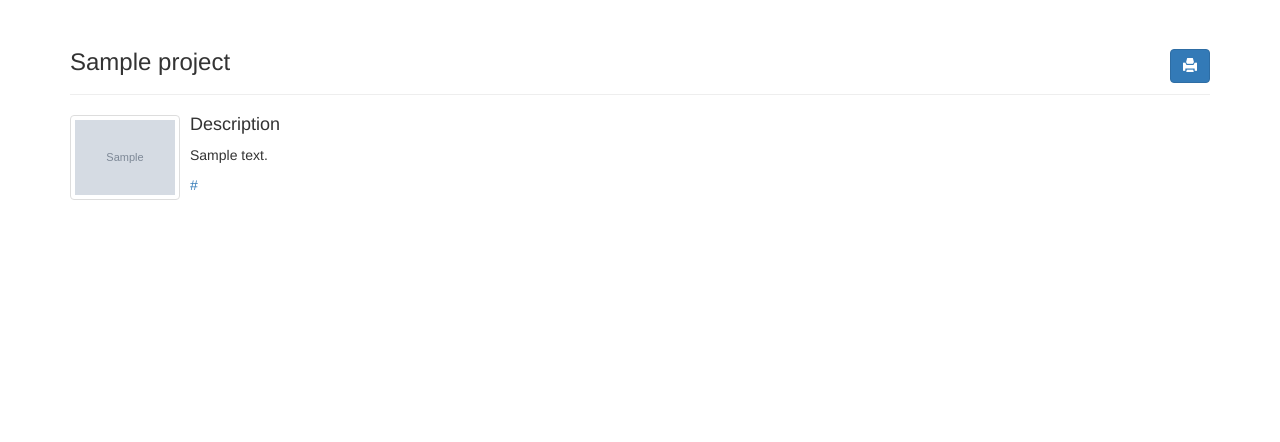
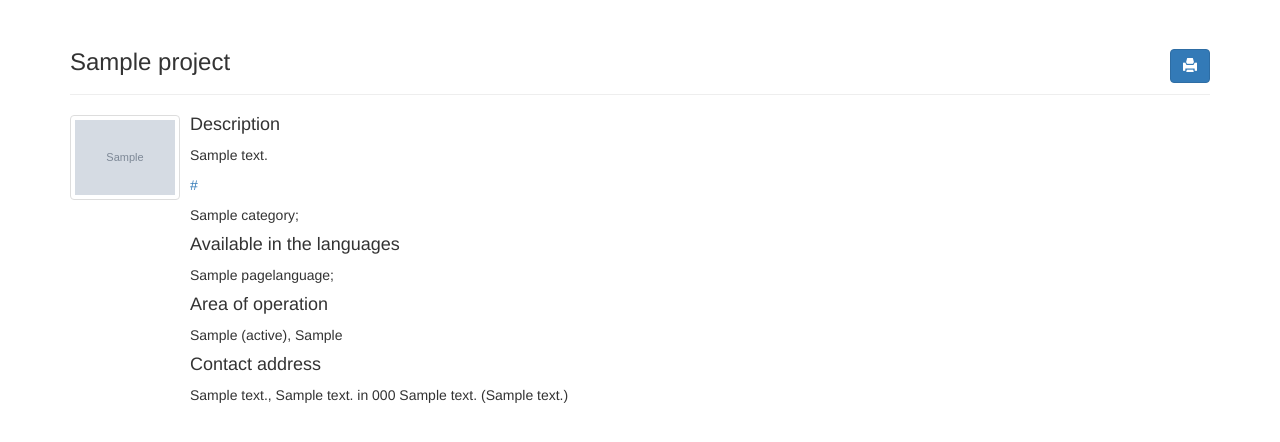
Before and after one commit to metacollect-org/Meta-search, a Django app: page /mainApp/1/ in a window 1280 px wide. Shown: the part 51-493 px from the top of the page. Run offline with Django 3.2, Linux system fonts and the light colour scheme; tables that the repository leaves empty hold one stand-in row (values such as "Sample post"); grey boxes marked "Sample" are stand-in pictures; some libraries are stand-ins or nearby versions.

Commit message:
several changes in index and detail page, including category filtering and map visualization of the contact address; also added translations; removed the ajax in-place search

```diff
--- a/metaSearch/mainApp/models.py
+++ b/metaSearch/mainApp/models.py
@@ -1,6 +1,8 @@
 from django.db import models
 from django.conf import settings
 from django.utils import timezone
+from django.utils import translation
+from django.utils.translation import ugettext_lazy as _
 
 STATUS = (
     (0, 'Inactive'),
@@ -125,10 +127,35 @@ class Project(models.Model):
     def __str__(self):
         return self.title
 
-    def get_description(self, lang_code):
+    def has_full_contact(self):
+        return (self.contact_address_housenr != '' and self.contact_address_street != '' and (self.contact_address_city != '' or self.contact_address_zip != ''))
+
+    def get_description(self):
+        lang_code = translation.get_language()
         if not getattr(self, 'description_'+lang_code):
-            return getattr(self, 'description_de')
+            if getattr(self, 'description_de'):
+                return getattr(self, 'description_de')
+            elif getattr(self, 'description_en'):
+                return getattr(self, 'description_en')
+            else:
+                return _('No description available')
         return getattr(self, 'description_'+lang_code)
+
+    def get_page_languages(self):
+        if not self.languages.all():
+            return _('Translations are not known')
+        output = ''
+        for lang in self.languages.all():
+            output += lang.name + '; '
+        return output
+
+    def get_categories(self):
+        if not self.categories.all():
+            return _('Belongs to no categories')
+        output = ''
+        for cat in self.categories.all():
+            output += cat.name + '; '
+        return output
 
     def is_online(self):
         return self.status==1
--- a/metaSearch/mainApp/static/mainApp/js/ajax.js
+++ b/metaSearch/mainApp/static/mainApp/js/ajax.js
@@ -1,5 +1,5 @@
 $(function(){
-
+/*
     $('#search').keyup(function() {
 
         $.ajax({
@@ -13,7 +13,7 @@ $(function(){
         });
 
     });
-
+*/
 });
 
 function searchSuccess(data, textStatus, jqXHR)
--- a/metaSearch/mainApp/templates/mainApp/base.html
+++ b/metaSearch/mainApp/templates/mainApp/base.html
@@ -14,7 +14,6 @@
   <script type="text/javascript" src="{% static 'mainApp/js/jquery-2.1.4.min.js' %}"></script>
   <script type="text/javascript" src="{% static 'mainApp/js/bootstrap.min.js' %}"></script>
   <script type="text/javascript" src="{% static 'mainApp/js/ajax.js' %}"></script>
-
 
   <title>{% block title %}Metabrain{% endblock %}</title>
 </head>
@@ -48,15 +47,15 @@
         {% if LANGUAGE_CODE|language_bidi %}
         <ul class="nav navbar-nav navbar-left">
           <li><a href="{% url 'new' %}">{% trans "Register" %}</a></li>
-          <li><a href="#contact">FAQ</a></li>
-          <li><a href="#contact">Contact</a></li>
-          <li><a href="#about">About</a></li>
+          <li><a href="#contact">{% trans "FAQ" %}</a></li>
+          <li><a href="#contact">{% trans "Contact" %}</a></li>
+          <li><a href="#about">{% trans "About" %}</a></li>
         </ul>
         {% else %}
         <ul class="nav navbar-nav navbar-right">
-          <li><a href="#about">About</a></li>
-          <li><a href="#contact">Contact</a></li>
-          <li><a href="#contact">FAQ</a></li>
+          <li><a href="#about">{% trans "About" %}</a></li>
+          <li><a href="#contact">{% trans "Contact" %}</a></li>
+          <li><a href="#contact">{% trans "FAQ" %}</a></li>
           <li><a href="{% url 'new' %}">{% trans "Register" %}</a></li>
         </ul>
         {% endif %}
--- a/metaSearch/mainApp/templates/mainApp/detail.html
+++ b/metaSearch/mainApp/templates/mainApp/detail.html
@@ -1,6 +1,8 @@
 {% extends "mainApp/base.html" %}
+{% load i18n %}
 
 {% block content %}
+{% load staticfiles %}
 <div class="page-header">
   <script>
   document.write("<button " +
@@ -18,9 +20,99 @@
       </a>
     </div>
     <div class="media-body">
-      <h4 class="media-heading">Description</h4>
+      <h4 class="media-heading">{% trans "Description" %}</h4>
       <p>{{ desc|linebreaks }}</p>
       <p><a href="{{ project.url }}">{{project.url}}</a></p>
+      <p>{{ project.get_categories }}</p>
+      <h4>{% trans "Available in the languages" %}</h4>
+      <p>{{ project.get_page_languages }}</p>
+      <h4>{% trans "Area of operation" %}</h4>
+      <p>{{ project.area_city }} ({{ project.area_state }}), {{ project.area_country }}</p>
+      <h4>{% trans "Contact address" %}</h4>
+      {% if project.has_full_contact %}
+        <p>{{ project.contact_address_street }}, {{project.contact_address_housenr}} in {{project.contact_address_zip}} {{project.contact_address_city}} ({{project.contact_address_country}})</p>
+        <div id="basicMap" class="map"></div>
+        <link rel="stylesheet" href="http://openlayers.org/en/v3.13.0/css/ol.css" type="text/css">
+        <script src="http://openlayers.org/en/v3.13.0/build/ol.js"></script>
+        <script>
+          lonlat = [];
+          $(function () {
+            $.ajax({
+              dataType: "json",
+              url: "http://nominatim.openstreetmap.org/search",
+              type: "GET",
+              mimeType: "json",
+              data: {
+                format: "json",
+                street: "{{project.contact_address_housenr}} {{project.contact_address_street}}",
+                city: "{{project.contact_address_city}}",
+                addressdetails: "1",
+                limit: "1"
+              },
+              success: function(data,textStatus, jqXHR) {
+                lonlat[0] = parseFloat(data[0].lon);
+                lonlat[1] = parseFloat(data[0].lat);
+                showMap();
+              }
+            });
+          });
+
+          function showMap() {
+            var iconFeature = new ol.Feature({
+              geometry: new ol.geom.Point(ol.proj.transform(lonlat, 'EPSG:4326', 'EPSG:900913')),
+              name: '{{project.title}}',
+            });
+
+            //create the style
+            var iconStyle = new ol.style.Style({
+              image: new ol.style.Icon(/** @type {olx.style.IconOptions} */ ({
+                anchor: [0.5, 46],
+                anchorXUnits: 'fraction',
+                anchorYUnits: 'pixels',
+                //opacity: 0.75,
+                //src: 'http://openlayers.org/en/v3.9.0/examples/data/icon.png'
+                src: "{% static 'mainApp/fonts/flag.png' %}"
+              }))
+            });
+
+            var vectorSource = new ol.source.Vector({
+              features: [iconFeature]
+            });
+
+            var vectorLayer = new ol.layer.Vector({
+              source: vectorSource,
+              style: iconStyle
+            });
+
+            var map = new ol.Map({
+              layers: [
+                new ol.layer.Tile({
+                  source: new ol.source.OSM()
+                }),
+                vectorLayer
+              ],
+              target: 'basicMap',
+              view: new ol.View({
+                center: ol.proj.transform(lonlat, 'EPSG:4326', 'EPSG:900913'),
+                zoom: 16
+              })
+            });
+          }
+          /*$({
+            map = new OpenLayers.Map("basicMap");
+            var mapnik = new OpenLayers.Layer.OSM();
+            map.addLayer(mapnik);
+            map.setCenter(new OpenLayers.LonLat(13.41,52.52) // Center of the map
+              .transform(
+                new OpenLayers.Projection("EPSG:4326"), // transform from WGS 1984
+                new OpenLayers.Projection("EPSG:900913") // to Spherical Mercator Projection
+              ), 15 // Zoom level
+            );
+          });*/
+        </script>
+      {% else %}
+        <p>no contact address specified.</p>
+      {% endif %}
     </div>
   </div>
 </div>
--- a/metaSearch/mainApp/templates/search/indexes/mainApp/project_text.txt
+++ b/metaSearch/mainApp/templates/search/indexes/mainApp/project_text.txt
@@ -1,7 +1,7 @@
 {{object.title}}
 {{object.description_de}}
 {{object.description_en}}
+{{object.categories.category_name}}
 {{object.area_country}}
 {{object.area_city}}
 {{object.area_state}}
-{{object.categories}}
--- a/metaSearch/mainApp/views.py
+++ b/metaSearch/mainApp/views.py
@@ -2,7 +2,7 @@ from django.http import Http404
 from django.utils import translation
 from django.shortcuts import render
 from haystack.query import SearchQuerySet
-from haystack.inputs import AutoQuery
+from haystack.inputs import AutoQuery, Clean
 from django.shortcuts import render_to_response
 from django.views import generic
 from haystack.forms import SearchForm
@@ -21,7 +21,10 @@ def queryset_gen(search_qs):
 def index(request):
     all_results = SearchQuerySetWrapper(SearchQuerySet().all())
     project_list = [all_results[random.randint(0, all_results.count()-1)] for x in range(0,5)]
-    context = {'project_list': project_list}
+
+    categories = Category.objects.all().order_by('name')
+
+    context = {'project_list': project_list, 'categories': categories}
     return render(request, 'mainApp/index.html', context)
 
 def detail(request, project_id):
@@ -33,19 +36,26 @@ def detail(request, project_id):
             lang_code = PageLanguage.objects.get(abbreviation=translation.get_language()).abbreviation
         except PageLanguage.DoesNotExist:
             lang_code = 'de'
-        desc = project.get_description(lang_code)
+        desc = project.get_description()
 
-        print(project)
     except Project.DoesNotExist:
         raise Http404("Project does not exist")
     return render(request, 'mainApp/detail.html', {'project': project, 'desc': desc})
 
 def search_fulltext(request):
-    project_list = SearchQuerySet().filter(content=AutoQuery(request.GET.get('query','')))
+    if 'query' in request.GET and request.GET['query'] != '':
+        project_list = SearchQuerySet().filter(text=request.GET.get('query',''))
+        #project_list = SearchQuerySet().filter(categoryName=AutoQuery(request.GET.get('query')))
+        project_list = project_list | SearchQuerySet().filter(categoryName__in=request.GET.get('query').split(' '))
+        #project_list = SearchQuerySetWrapper(project_list)
+    else:
+        project_list = SearchQuerySet().filter(categoryName__in=request.GET.getlist('category'))
+        #project_list = Project.objects.filter(categories__in=request.GET.getlist('category'))
+
+    #project_list = project_list.filter(categories__in=request.GET.getlist('category'))
     project_list = SearchQuerySetWrapper(project_list)
     context = {'project_list': project_list}
     return render(request, 'mainApp/index.html', context)
-
 
 def search_titles(request):
     print(request.GET.get('q'))
```
Also changed, not shown: metaSearch/mainApp/search_indexes.py (+7 -2 lines), metaSearch/mainApp/templates/mainApp/index.html (+21 -14 lines), metaSearch/mainApp/locale/ar/LC_MESSAGES/django.po, metaSearch/mainApp/locale/de/LC_MESSAGES/django.po, metaSearch/mainApp/static/mainApp/fonts/flag.png (added), 2 other files.
